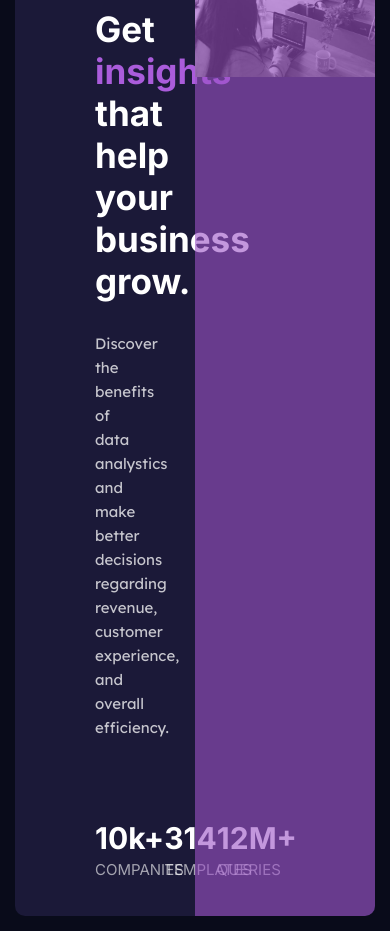
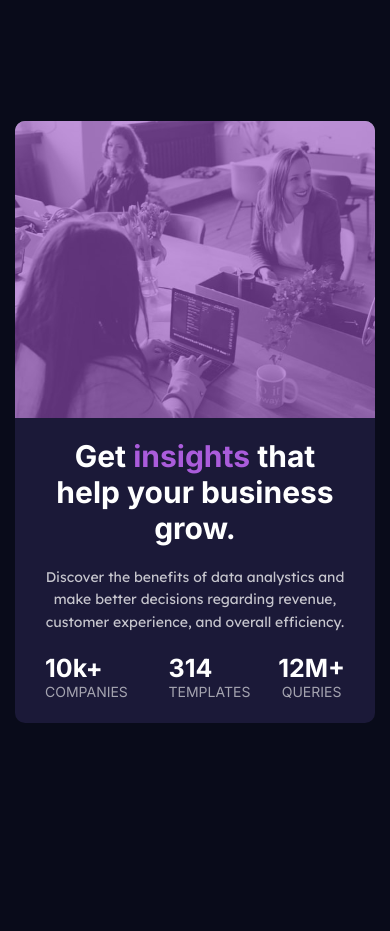
Before and after one commit to DidykS/stats-preview-card, a plain HTML site: page index.html in a window 390 px wide. After the commit the page ends 844 px from the top, so only its background shows below. Drawn offline with Linux system fonts and the light colour scheme.

Commit message:
add media to the project

```diff
--- a/assets/css/style.css
+++ b/assets/css/style.css
@@ -20,9 +20,6 @@ font-family: 'Lexend Deca', sans-serif; */
   box-sizing: border-box;
 }
 
-html {
-  overflow-x: hidden;
-}
 
 body {
   margin: 0;
@@ -142,7 +139,7 @@ h1, h2, h3, h4, h5, h6 {
 .card__background {
   display: block;
   width: 100%;
-  height: auto;
+  height: 100%;
 }
 
 .color {
@@ -154,3 +151,85 @@ h1, h2, h3, h4, h5, h6 {
   background-color: #9b52c7;
   opacity: 0.6;
 }
+
+
+/* MEDIA */
+@media (max-width: 1100px) {
+  .card__inner {
+    max-width: 900px;
+  }
+
+  .card__content {
+    padding: 50px 40px 50px 50px;
+  }
+
+  .card__text {
+    margin-bottom: 30px;
+    font-size: 14px;
+  }
+
+}
+
+@media (max-width: 768px) {
+  .card__inner {
+    max-width: 700px;
+  }
+
+  .card__content {
+    padding: 30px 30px 40px 40px;
+  }
+
+  .card__title {
+    margin-bottom: 20px;
+
+    font-size: 30px;
+  }
+
+  .card__text {
+    margin-bottom: 20px;
+  }
+
+  .card__stat--item {
+    font-size: 25px;
+  }
+
+  .card__stat--item::after {
+    top: 30px;
+    font-size: 14px;
+  }
+}
+
+@media (max-width: 575px) {
+  .card__inner {
+    max-width: 500px;
+  }
+
+  .card__content {
+    width: 100%;
+    padding: 20px 30px 40px 30px;
+
+    text-align: center;
+  }
+
+  .card__img {
+    width: 100%;
+  }
+}
+
+@media (max-width: 375px) {
+  .card__inner {
+    max-width: 350px;
+  }
+
+  .card__stat {
+    flex-direction: column;
+  }
+
+  .card__stat--item {
+    margin-top: 50px;
+  }
+
+  .card__stat--item:first-child {
+    margin-top: 0;
+  }
+}
```
